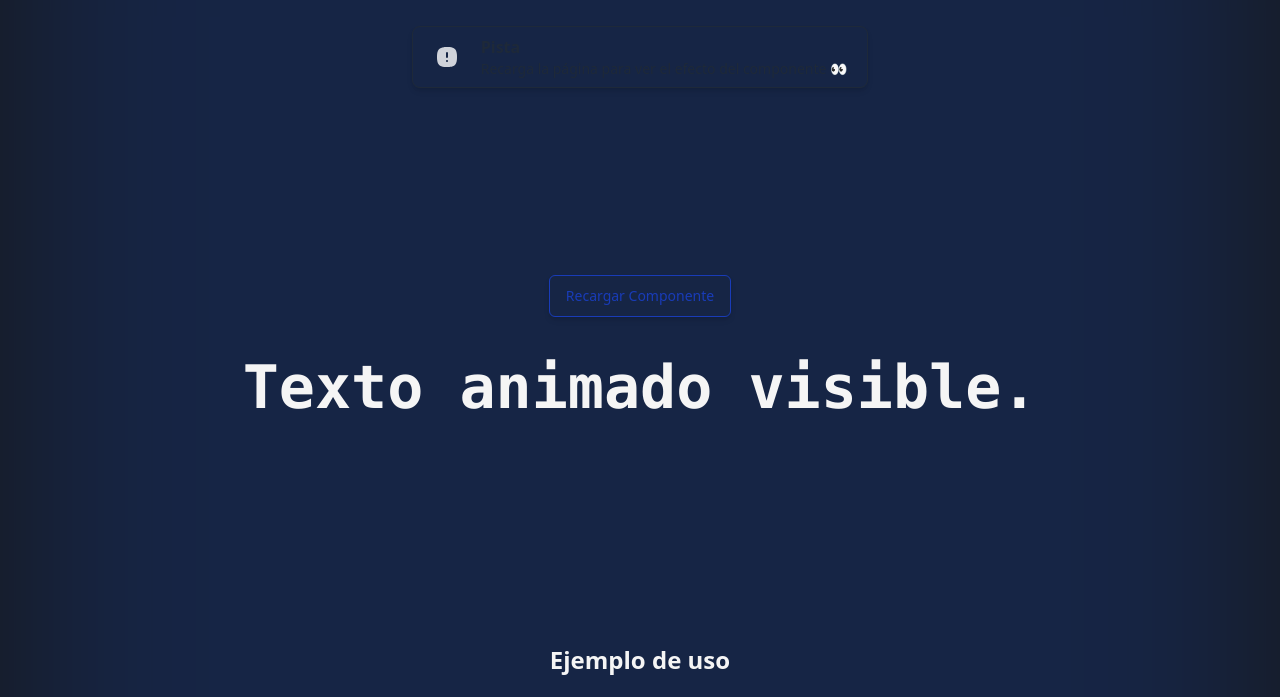
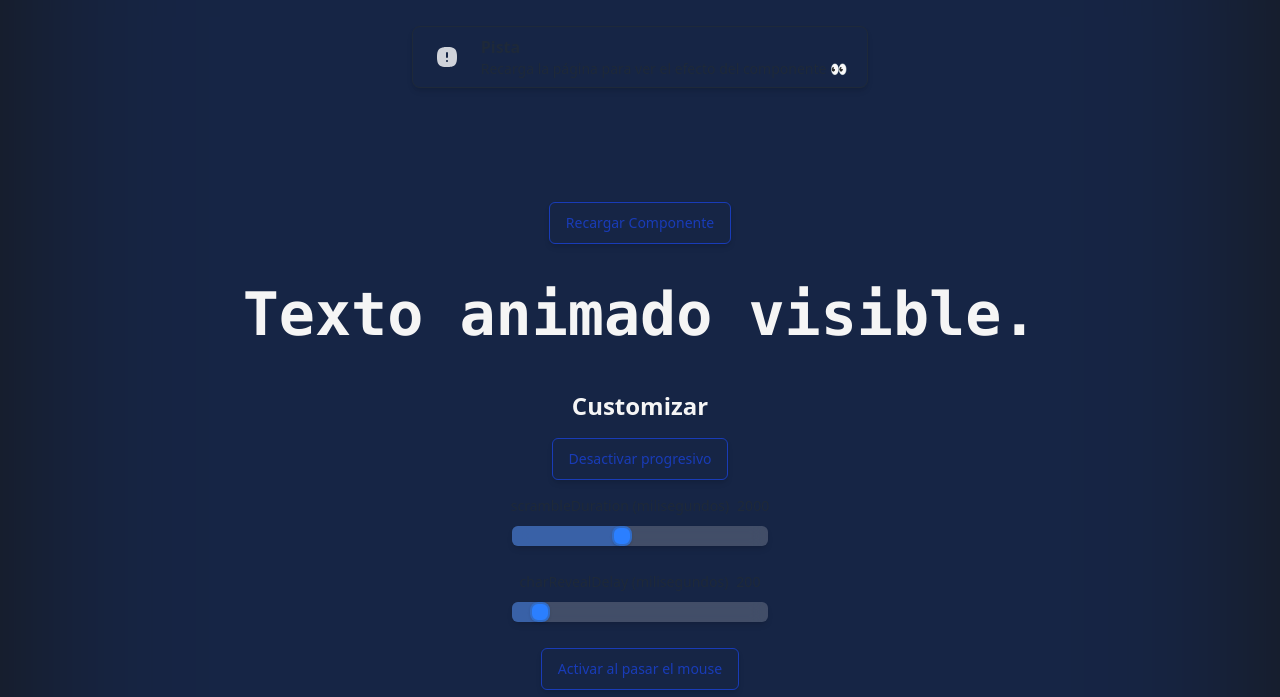
Before and after one commit to BrayanRamirezB/mictlancollection-dev, an Astro site: page /components/random-reveal-text in a window 1280 px wide. Shown: the part 222-919 px from the top of the page. Built offline with nearby package versions, Linux system fonts and the light colour scheme; Astro itself is replaced by a stand-in of ours.

Commit message:
feat: add Customize options for RandomRevealText component

```diff
--- /dev/null
+++ b/src/components/demos/DemoRandomRevealText.jsx
@@ -0,0 +1,75 @@
+import { useState } from 'react'
+import RandomRevealText from '../RandomRevealText'
+import Slider from '../Slider'
+import Button from '../Button'
+import ResetWrapper from '../ResetWrapper'
+
+function DemoRandomRevealText() {
+  const [progressive, setProgressive] = useState(true)
+  const [scrambleDuration, setScrambleDuration] = useState(2000)
+  const [charRevealDelay, setCharRevealDelay] = useState(200)
+  const [playOnHover, setPlayOnHover] = useState(false)
+
+  return (
+    <div className='flex flex-col items-center justify-center'>
+      <div className='not-prose h-[100px]'>
+        <ResetWrapper>
+          <RandomRevealText
+            text='Texto animado visible.'
+            progressive={progressive}
+            scrambleDuration={scrambleDuration}
+            charRevealDelay={charRevealDelay}
+            playOnHover={playOnHover}
+            className='text-6xl font-extrabold'
+          />
+        </ResetWrapper>
+      </div>
+
+      <div className='flex flex-col items-center justify-center pt-10'>
+        <h2 className='mb-4'>Customizar</h2>
+
+        <div className='flex flex-col items-center justify-center gap-4'>
+          <Button
+            color='primary'
+            variant='bordered'
+            onClick={() => setProgressive(!progressive)}
+            className='hover:-translate-y-1 duration-300 ease-in-out'
+          >
+            {progressive ? 'Desactivar' : 'Activar'} progresivo
+          </Button>
+
+          <Slider
+            label='scrambleDuration (milisegundos)'
+            color='primary'
+            thumbRadius='lg'
+            value={scrambleDuration}
+            min={500}
+            max={4000}
+            onChange={(value) => setScrambleDuration(value)}
+          />
+
+          <Slider
+            label='charRevealDelay (milisegundos)'
+            color='primary'
+            thumbRadius='lg'
+            value={charRevealDelay}
+            min={100}
+            max={1000}
+            onChange={(value) => setCharRevealDelay(value)}
+          />
+
+          <Button
+            color='primary'
+            variant='bordered'
+            onClick={() => setPlayOnHover(!playOnHover)}
+            className='hover:-translate-y-1 duration-300 ease-in-out'
+          >
+            {playOnHover ? 'Desactivar' : 'Activar'} al pasar el mouse
+          </Button>
+        </div>
+      </div>
+    </div>
+  )
+}
+
+export default DemoRandomRevealText
--- a/src/content/components/random-reveal-text.mdx
+++ b/src/content/components/random-reveal-text.mdx
@@ -5,8 +5,7 @@ title: Random reveal text
 import CodeBlock from '../../components/CodeBlock.jsx'
 import Alert from '../../components/Alert.jsx'
 import CustomTable from '../../components/Table/CustomTable.jsx'
-import RandomRevealText from '../../components/RandomRevealText.jsx'
-import ResetWrapper from '../../components/ResetWrapper.jsx'
+import DemoRandomRevealText from '../../components/demos/DemoRandomRevealText.jsx'
 
 <div className='flex items-center justify-center mx-auto not-prose'>
   <Alert
@@ -18,15 +17,8 @@ import ResetWrapper from '../../components/ResetWrapper.jsx'
   />
 </div>
 
-<div className='flex flex-col items-center justify-center h-[500px] not-prose'>
-  <ResetWrapper client:load>
-    <RandomRevealText
-      text='Texto animado visible.'
-      className='text-6xl font-extrabold'
-      progressive
-      client:load
-    />
-  </ResetWrapper>
+<div className='flex flex-col items-center justify-center h-[700px]'>
+  <DemoRandomRevealText client:load />
 </div>
 
 ## Ejemplo de uso
```
